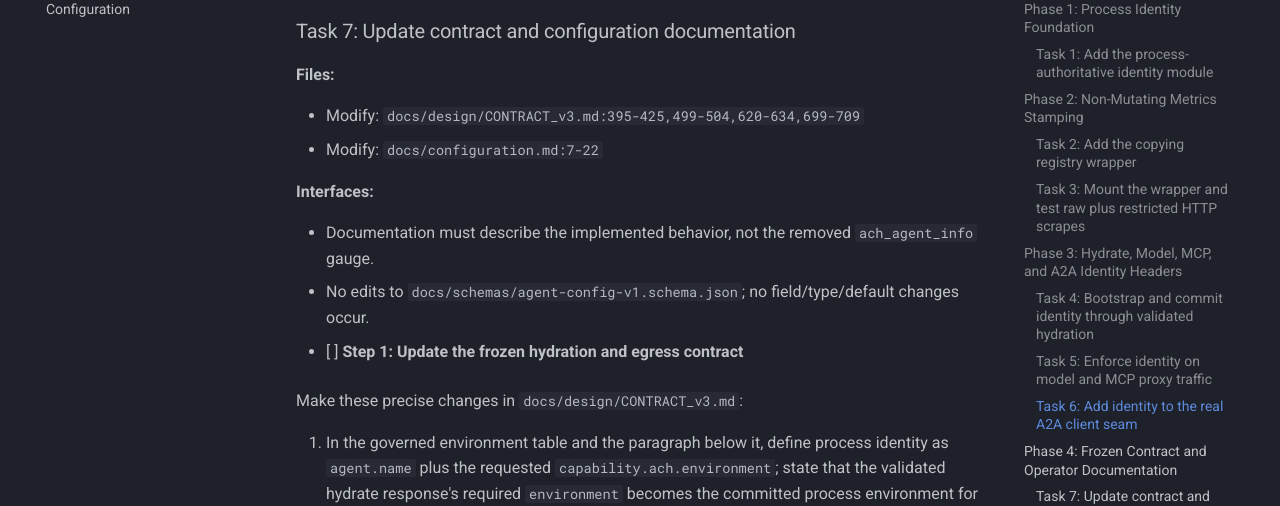
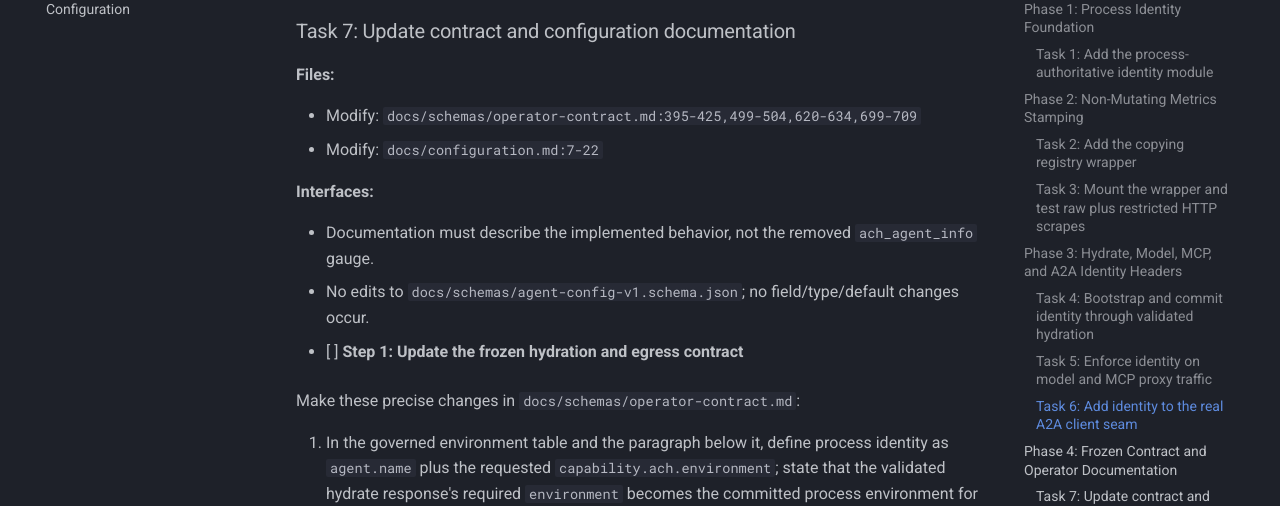
Before and after one commit to ackstorm/ach-agent, an MkDocs documentation site: the page built from docs/design/2026-07-27-agent-identity-metrics-corrected.md, in a window 1280 px wide and 1400 px high, scrolled down 22140 px. Shown: the part 153-659 px from the top of the window. Built offline with MkDocs 1.6.1 and Material for MkDocs 9.7.7, drawn with Linux system fonts in a browser that asks for light colours; comment, search, counter and statistics services are not loaded; some of the changed text lies outside the part shown.

Commit message:
docs: rename CONTRACT_v3 to operator-contract, colocate with schema
The contract's two halves now sit side by side in docs/schemas/: the
prose (operator-contract.md, formerly docs/design/CONTRACT_v3.md) and
the generated agent-config-v1.schema.json it describes.

The .json deliberately does NOT move. Its $id is a published URL whose
path segment mirrors the file location:

  https://ackstorm.github.io/ach-agent/stable/schemas/agent-config-v1.schema.json

and ach-runtime hardcodes the same relative path in its cross-repo drift
guard (internal/agentrender/schema_test.go). Moving it would break both.

The v3 in the old filename encoded the pinned revision of a contract
owned by ach-runtime, so that pin moves into the document header rather
than being dropped: future revisions bump the header, not the filename.

The CONTRACT_v3 term is renamed to "operator contract" across live code
surfaces (config/schema.py, main.py, channels/queue.py, gen_schema.py,
test_validator.py). This regenerates 13 description strings in the
frozen artifact, so ach-runtime's vendored copy is re-vendored in the
same change. Dated design records under docs/{design,references}/ keep
the old term — they describe a moment in time.

README gains an "Operator contract" section presenting both halves, the
$id URL, and the regenerate-here/re-vendor-there rule.

Verified: mkdocs build --strict, schema drift guard, full suite
(759 passed; test_roundtrip fails pre-existing on opencode 1.18.7).

Co-Authored-By: Claude Opus 5 (1M context) <noreply@anthropic.com>
Claude-Session: https://claude.ai/code/session_01GZBopNGiAz7pu9rohUiU4Y

````diff
--- a/docs/design/2026-07-27-agent-identity-metrics-corrected.md
+++ b/docs/design/2026-07-27-agent-identity-metrics-corrected.md
@@ -18,7 +18,7 @@
 - Prometheus implementation and tests must match `prometheus-client==0.25.0`: `Counter("thing_total", "doc")` exposes `thing_total`, `collect()` yields `Iterable[Metric]`, and the library's restricted registry is `RestrictedRegistry`, not `CollectorRegistry`.
 - Never mutate `Metric` objects or sample-label mappings owned by a collector. Return fresh `Metric` snapshots, preserve all metric fields including `unit`, preserve all sample fields via `_replace`, and make process identity win collisions.
 - Invalid hydration must not change the already-committed process identity or create an identity metric side effect.
-- Update the frozen prose contract `docs/design/CONTRACT_v3.md`; no JSON-schema field changes are required.
+- Update the frozen prose contract `docs/schemas/operator-contract.md`; no JSON-schema field changes are required.
 - Release exactly `v0.10.1`. `v0.10.0` already exists and resolves to `aec85d1761cc9cb66e946ea6da4b5f8006e705c1`.
 - CI creates the `v0.10.1` tag, GitHub release, and GHCR images from the empty `chore(release): v0.10.1` marker commit. Never create or push a local release tag.
 - Out of scope: all changes in `../ach`, including its PodMonitor; cost CRD work; converting these identity headers into LiteLLM tags.
@@ -45,7 +45,7 @@
 | `tests/engine/test_mcp_proxy.py` | MCP spoof stripping and authoritative identity injection. |
 | `tests/engine/test_model_proxy.py` | Model spoof stripping plus direct-model-override identity coverage. |
 | `tests/engine/test_a2a_egress.py` | Hermetic verification of headers passed to the real A2A client construction seam. |
-| `docs/design/CONTRACT_v3.md` | Frozen contract for identity sources, all four outbound paths, stripping, and metric labels. |
+| `docs/schemas/operator-contract.md` | Frozen contract for identity sources, all four outbound paths, stripping, and metric labels. |
 | `docs/configuration.md` | Operator-facing identity, metrics, header, override, and series-discontinuity behavior. |
 | `CHANGELOG.md` | `v0.10.1` user-visible changes and Prometheus series-identity warning. |
 | `pyproject.toml`, `uv.lock` | Patch version `0.10.1` and synchronized project lock entry. |
@@ -1025,7 +1025,7 @@ git commit -m "feat(identity): attach identity to A2A egress"
 
 **Files:**
 
-- Modify: `docs/design/CONTRACT_v3.md:395-425,499-504,620-634,699-709`
+- Modify: `docs/schemas/operator-contract.md:395-425,499-504,620-634,699-709`
 - Modify: `docs/configuration.md:7-22`
 
 **Interfaces:**
@@ -1035,7 +1035,7 @@ git commit -m "feat(identity): attach identity to A2A egress"
 
 - [ ] **Step 1: Update the frozen hydration and egress contract**
 
-Make these precise changes in `docs/design/CONTRACT_v3.md`:
+Make these precise changes in `docs/schemas/operator-contract.md`:
 
 1. In the governed environment table and the paragraph below it, define process identity as `agent.name` plus the requested `capability.ach.environment`; state that the validated hydrate response's required `environment` becomes the committed process environment for subsequent metrics and egress.
 2. In Hydration step 1, state that `POST /platform/hydrate` carries `x-ach-key`, `x-ach-agent`, and `x-ach-environment`; the latter two come from trusted rendered config for this bootstrap request.
@@ -1061,7 +1061,7 @@ Replace `docs/configuration.md`'s `ach_agent_info` section with operator-facing
 
 ```bash
 rg -n "x-ach-agent|x-ach-environment|every exposed sample|name\[\]|case-insensitive|v0.10.1" \
-  docs/design/CONTRACT_v3.md docs/configuration.md
+  docs/schemas/operator-contract.md docs/configuration.md
 git diff --exit-code -- docs/schemas/agent-config-v1.schema.json
 ```
 
@@ -1078,7 +1078,7 @@ Expected: strict MkDocs build passes.
 - [ ] **Step 5: Commit contract and docs**
 
 ```bash
-git add docs/design/CONTRACT_v3.md docs/configuration.md
+git add docs/schemas/operator-contract.md docs/configuration.md
 git commit -m "docs(identity): freeze metrics and egress identity contract"
 ```
 
````
Also changed, not shown: README.md (+22 -1 lines), docs/design/2026-07-23-pi-engine-driver-sp2-design.md (+1 -1 lines), docs/references/2026-07-23-pi-model-capability-and-thinking.md (+1 -1 lines), docs/references/2026-07-24-model-owned-thinking.md (+1 -1 lines), docs/references/2026-07-25-cost-source.md (+1 -1 lines), docs/schemas/agent-config-v1.schema.json (+13 -13 lines), docs/schemas/operator-contract.md (renamed from docs/design/CONTRACT_v3.md, +7 -2 lines), 5 other files.
